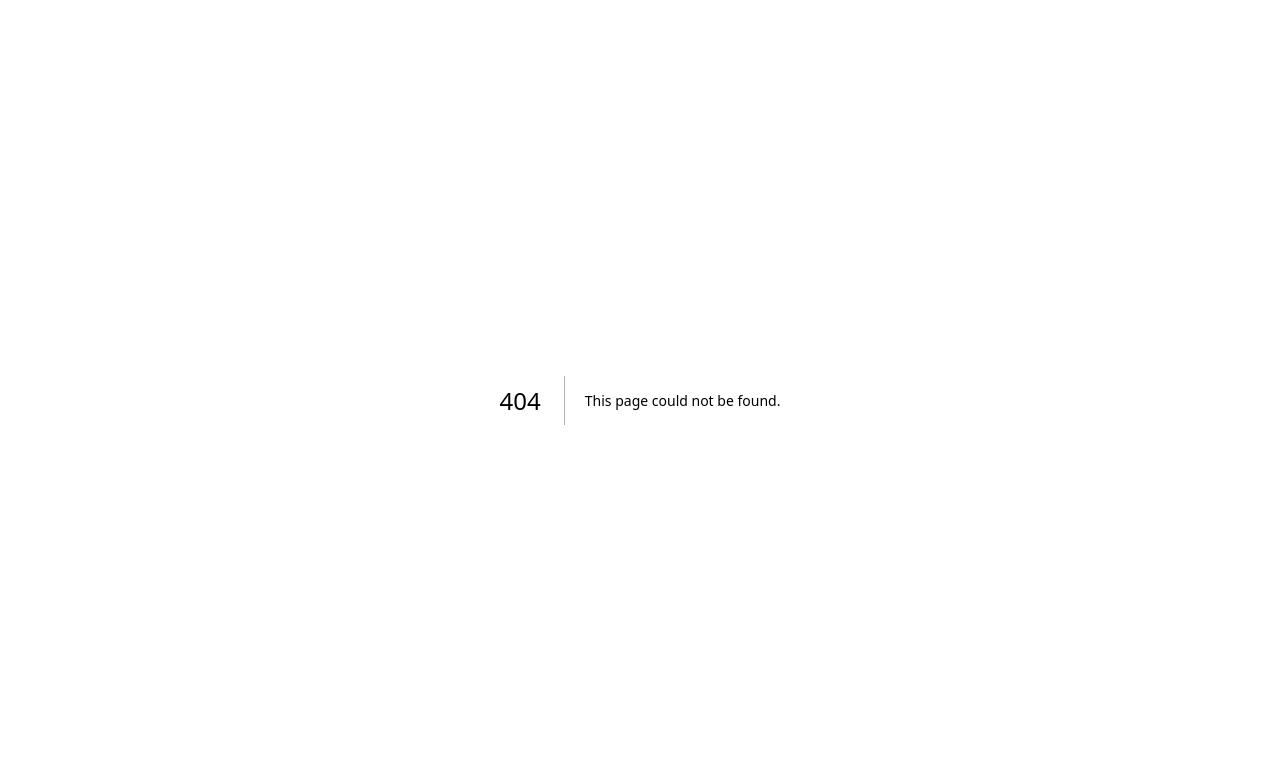
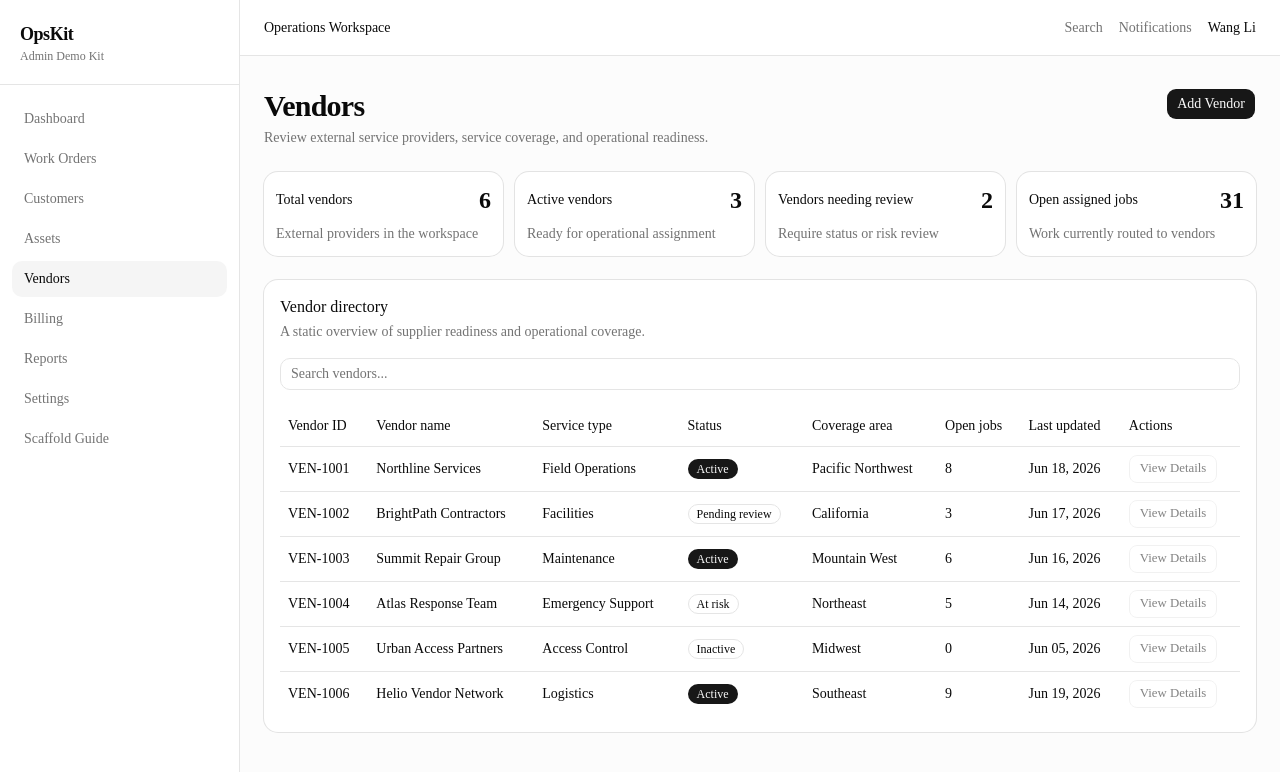
Before and after one commit to xiaowang93/opskit-admin, a Next.js app: page /vendors in a window 1280 px wide. Before the commit this address had no page. Shown: the top 772 px of the page. Built offline with nearby package versions, Linux system fonts and the light colour scheme.

Commit message:
feat: add vendors list module

```diff
--- /dev/null
+++ b/src/app/vendors/page.tsx
@@ -0,0 +1,56 @@
+import { AdminShell } from "@/components/admin-shell";
+import { DataTableCard } from "@/components/data-table-card";
+import { PageHeader } from "@/components/page-header";
+import { StatusBadge } from "@/components/status-badge";
+import { SummaryCardGrid } from "@/components/summary-card-grid";
+import { Button } from "@/components/ui/button";
+import { vendors, vendorSummaryCards } from "@/data/vendors";
+
+export default function VendorsPage() {
+  return (
+    <AdminShell activeItem="Vendors">
+      <div className="mx-auto flex w-full max-w-7xl flex-col gap-6">
+        <PageHeader
+          title="Vendors"
+          description="Review external service providers, service coverage, and operational readiness."
+          actions={<Button>Add Vendor</Button>}
+        />
+
+        <SummaryCardGrid items={vendorSummaryCards} />
+
+        <DataTableCard
+          title="Vendor directory"
+          description="A static overview of supplier readiness and operational coverage."
+          searchPlaceholder="Search vendors..."
+          columns={[
+            "Vendor ID",
+            "Vendor name",
+            "Service type",
+            "Status",
+            "Coverage area",
+            "Open jobs",
+            "Last updated",
+            "Actions",
+          ]}
+          rows={vendors.map((vendor) => [
+            vendor.id,
+            vendor.name,
+            vendor.serviceType,
+            <StatusBadge key={`${vendor.id}-status`} status={vendor.status} />,
+            vendor.coverageArea,
+            vendor.openJobs,
+            vendor.lastUpdated,
+            <Button
+              key={`${vendor.id}-action`}
+              variant="outline"
+              size="sm"
+              disabled
+            >
+              View Details
+            </Button>,
+          ])}
+        />
+      </div>
+    </AdminShell>
+  );
+}
--- a/src/components/admin-shell.tsx
+++ b/src/components/admin-shell.tsx
@@ -14,6 +14,7 @@ const sidebarItems = [
   { label: "Work Orders", href: "/" },
   { label: "Customers", href: "/customers" },
   { label: "Assets", href: "/assets" },
+  { label: "Vendors", href: "/vendors" },
   { label: "Billing", href: "/billing" },
   { label: "Reports", href: "/reports" },
   { label: "Settings", href: "/settings" },
--- /dev/null
+++ b/src/data/vendors.ts
@@ -0,0 +1,98 @@
+export type VendorStatus =
+  | "Active"
+  | "Pending review"
+  | "Inactive"
+  | "At risk";
+
+export type Vendor = {
+  id: string;
+  name: string;
+  serviceType: string;
+  status: VendorStatus;
+  coverageArea: string;
+  openJobs: number;
+  lastUpdated: string;
+};
+
+export const vendors: Vendor[] = [
+  {
+    id: "VEN-1001",
+    name: "Northline Services",
+    serviceType: "Field Operations",
+    status: "Active",
+    coverageArea: "Pacific Northwest",
+    openJobs: 8,
+    lastUpdated: "Jun 18, 2026",
+  },
+  {
+    id: "VEN-1002",
+    name: "BrightPath Contractors",
+    serviceType: "Facilities",
+    status: "Pending review",
+    coverageArea: "California",
+    openJobs: 3,
+    lastUpdated: "Jun 17, 2026",
+  },
+  {
+    id: "VEN-1003",
+    name: "Summit Repair Group",
+    serviceType: "Maintenance",
+    status: "Active",
+    coverageArea: "Mountain West",
+    openJobs: 6,
+    lastUpdated: "Jun 16, 2026",
+  },
+  {
+    id: "VEN-1004",
+    name: "Atlas Response Team",
+    serviceType: "Emergency Support",
+    status: "At risk",
+    coverageArea: "Northeast",
+    openJobs: 5,
+    lastUpdated: "Jun 14, 2026",
+  },
+  {
+    id: "VEN-1005",
+    name: "Urban Access Partners",
+    serviceType: "Access Control",
+    status: "Inactive",
+    coverageArea: "Midwest",
+    openJobs: 0,
+    lastUpdated: "Jun 05, 2026",
+  },
+  {
+    id: "VEN-1006",
+    name: "Helio Vendor Network",
+    serviceType: "Logistics",
+    status: "Active",
+    coverageArea: "Southeast",
+    openJobs: 9,
+    lastUpdated: "Jun 19, 2026",
+  },
+];
+
+export const vendorSummaryCards = [
+  {
+    label: "Total vendors",
+    value: vendors.length,
+    description: "External providers in the workspace",
+  },
+  {
+    label: "Active vendors",
+    value: vendors.filter((vendor) => vendor.status === "Active").length,
+    description: "Ready for operational assignment",
+  },
+  {
+    label: "Vendors needing review",
+    value: vendors.filter(
+      (vendor) =>
+        vendor.status === "Pending review" || vendor.status === "At risk"
+    ).length,
+    description: "Require status or risk review",
+  },
+  {
+    label: "Open assigned jobs",
+    value: vendors.reduce((total, vendor) => total + vendor.openJobs, 0),
+    description: "Work currently routed to vendors",
+  },
+];
```
